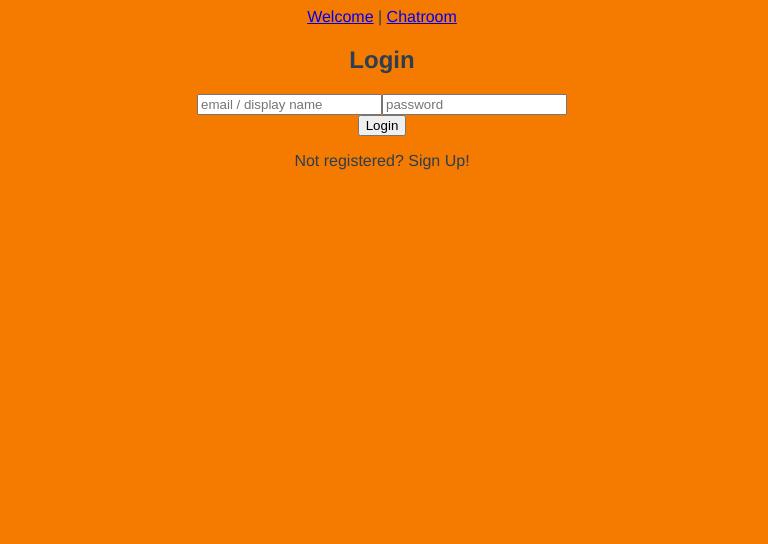
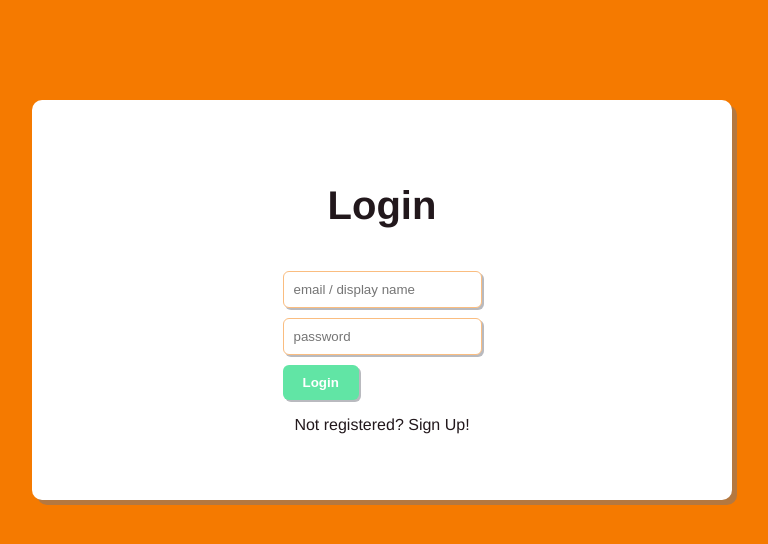
Before and after one commit to SmithBWare89/chatroom-app, a Vue app: page /login in a window 1280 px wide. Shown: the top 544 px of the page, without its empty margins (258-1026 px from the left). Built offline with nearby package versions, Linux system fonts and the light colour scheme.

Commit message:
login form styling

```diff
--- a/src/App.vue
+++ b/src/App.vue
@@ -1,8 +1,8 @@
 <template>
-  <div id="nav">
+  <!-- <div id="nav">
     <router-link to="/">Welcome</router-link> |
     <router-link to="/chatroom">Chatroom</router-link>
-  </div>
+  </div> -->
   <router-view/>
 </template>
 
--- a/src/components/LoginForm.vue
+++ b/src/components/LoginForm.vue
@@ -2,8 +2,18 @@
   <div id="login">
     <h2>Login</h2>
     <form @submit.prevent="">
-        <input type="text" placeholder="email / display name" required />
-        <input type="text" placeholder="password" required />
+      <input
+        type="text"
+        v-model="username"
+        placeholder="email / display name"
+        required
+      />
+      <input
+        type="text"
+        v-model="password"
+        placeholder="password"
+        required
+      />
       <div>
         <button>Login</button>
       </div>
@@ -13,14 +23,19 @@
 </template>
 
 <script>
+import { ref } from "@vue/reactivity";
 export default {
   name: "LoginForm",
-  setup() {},
+  setup() {
+    const username = ref("");
+    const password = ref("");
+
+    return { username, password };
+  },
 };
 </script>
 
 <style>
-@media screen and (max-width: 575px) {
 #login {
   background: #ffffff;
   display: flex;
@@ -31,7 +46,7 @@ export default {
   border-radius: 10px 10px;
   box-shadow: 5px 5px rgba(117, 119, 128, 0.5);
   margin-top: 100px;
-    color: #22181C;
+  color: #22181c;
 }
 
 #login h2 {
@@ -49,8 +64,27 @@ export default {
   margin: 10px 0;
   box-sizing: border-box;
   padding: 10px;
-    border: 1px solid #FABD80;
+  border: 1px solid #fabd80;
   border-radius: 6px 6px;
+  box-shadow: 2px 2px rgba(117, 119, 128, 0.5);
+  outline: none;
 }
+
+#login button {
+  padding: 10px 20px;
+  border-radius: 6px 6px;
+  box-shadow: 2px 2px rgba(117, 119, 128, 0.5);
+  background: #61e5a5;
+  color: #ffffff;
+  border: none;
+  font-weight: 700;
+}
+
+#login button:hover {
+  background: #ffffff;
+  color: #61e5a5;
+}
+
+@media screen and (max-width: 575px) {
 }
 </style>
```
Lines whose indentation alone changed are shown as unchanged.
